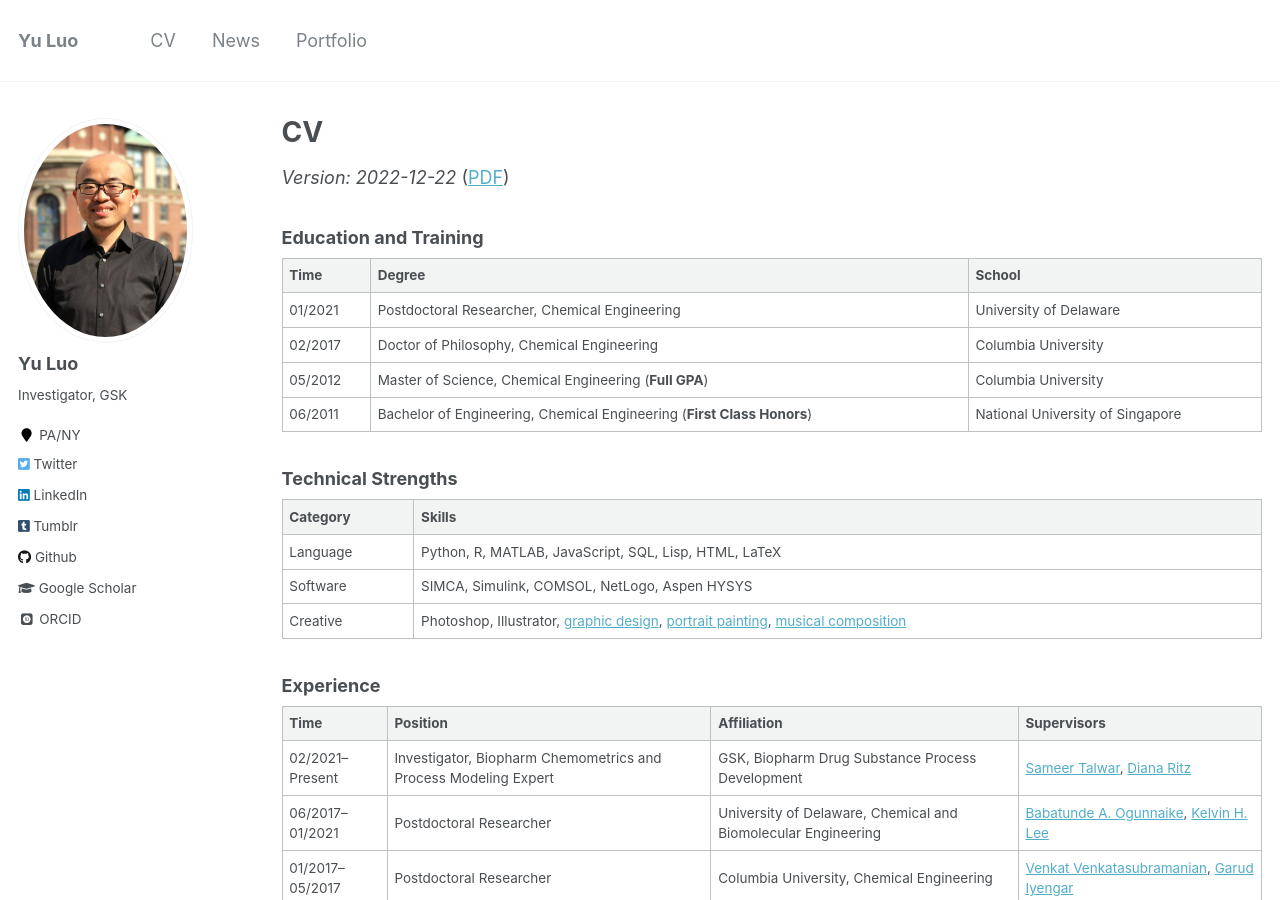
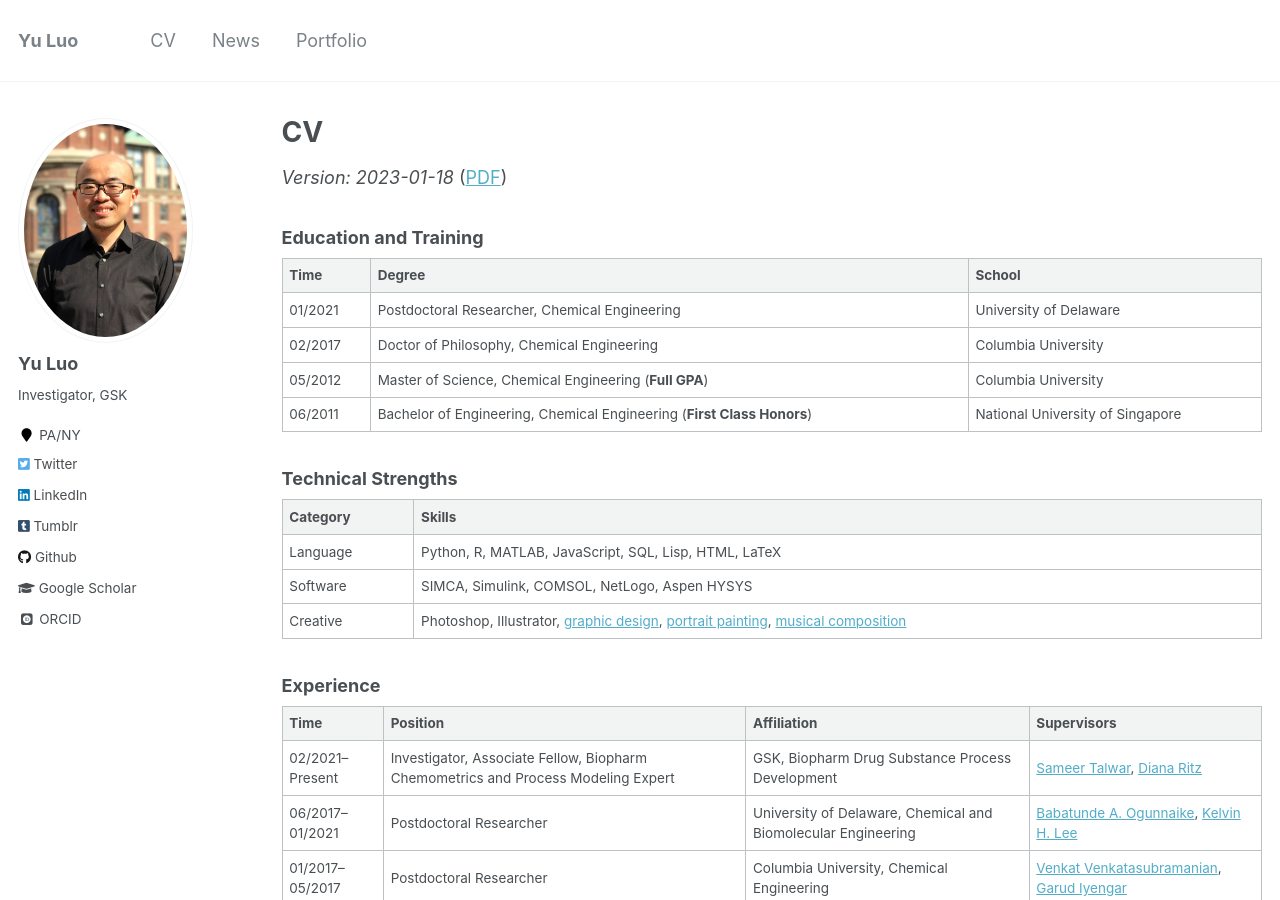
Before and after one commit to l16cn/l16cn.github.io, a Jekyll site: the page built from _pages/experience.md, in a window 1280 px wide and 900 px high. Built offline with Jekyll 4.4.1, drawn with Linux system fonts in a browser that asks for light colours; some web fonts are replaced.

Commit message:
added assoc fellow to cv

```diff
--- a/_pages/experience.md
+++ b/_pages/experience.md
@@ -5,7 +5,7 @@ permalink: /experience/
 author_profile: true
 ---
 
-_Version: 2022-12-22_ ([PDF](../files/2_cv.pdf))
+_Version: 2023-01-18_ ([PDF](../files/2_cv.pdf))
 
 ### Education and Training
 
@@ -35,7 +35,7 @@ _Version: 2022-12-22_ ([PDF](../files/2_cv.pdf))
 
 |Time|Position|Affiliation|Supervisors|
 |:-|:-|:-|:-|
-|02/2021–Present|Investigator, Biopharm Chemometrics and Process Modeling Expert|GSK, Biopharm Drug Substance Process Development|[Sameer Talwar](https://scholar.google.com/citations?user=KiDvjeYAAAAJ&hl=en), [Diana Ritz](https://www.linkedin.com/in/diana-b-ritz/)|
+|02/2021–Present|Investigator, Associate Fellow, Biopharm Chemometrics and Process Modeling Expert|GSK, Biopharm Drug Substance Process Development|[Sameer Talwar](https://scholar.google.com/citations?user=KiDvjeYAAAAJ&hl=en), [Diana Ritz](https://www.linkedin.com/in/diana-b-ritz/)|
 |06/2017–01/2021|Postdoctoral Researcher|University of Delaware, Chemical and Biomolecular Engineering|[Babatunde A. Ogunnaike](https://yuluo.me/bao-website/), [Kelvin H. Lee](https://leelab.org)|
 |01/2017–05/2017|Postdoctoral Researcher|Columbia University, Chemical Engineering|[Venkat Venkatasubramanian](https://cris.cheme.columbia.edu), [Garud Iyengar](https://ieor.columbia.edu/faculty/garud-iyengar)|
 |09/2011–12/2016|Research and Teaching Assistant|Columbia University, Chemical Engineering|[Venkat Venkatasubramanian](https://cris.cheme.columbia.edu), [Garud Iyengar](https://ieor.columbia.edu/faculty/garud-iyengar)|
```
Also changed, not shown: 9 other files.
